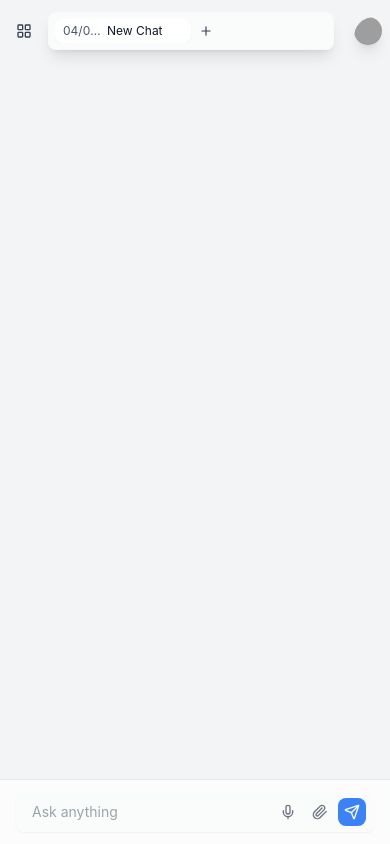
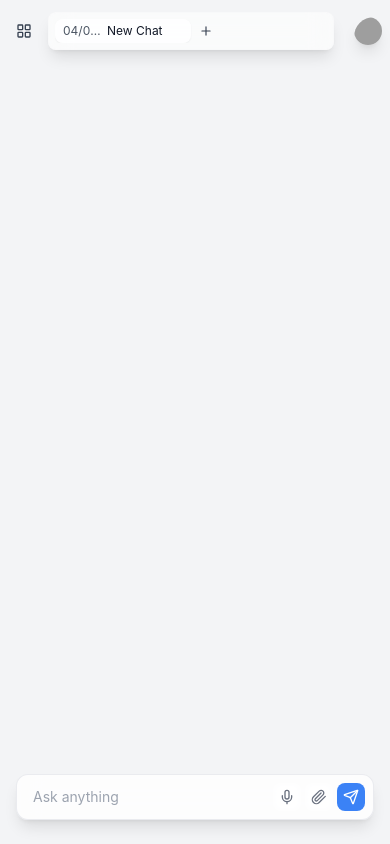
Before and after one commit to TheGrandNobody/edion-frontend, a React (Vite) app: page /chat in a window 390 px wide. Built offline with nearby package versions, Linux system fonts and the light colour scheme; grey boxes are pictures that could not be loaded; what @react-pdf/renderer would draw is missing.

Commit message:
Detach chat input field
The input field at the bottom of the chat interface will be detached from the bottom of the page, similar to a provided example.  This change will improve the visual layout and user experience.

```diff
--- a/src/pages/Chat.tsx
+++ b/src/pages/Chat.tsx
@@ -362,7 +362,7 @@ const Chat = () => {
           </button>
         </div>
 
-        <div className="flex-1 flex overflow-hidden">
+        <div className="flex-1 flex overflow-hidden relative">
           {activeTab.activePDF && (
             <div className="w-full md:w-1/2 border-r border-gray-200 dark:border-gray-800 overflow-hidden">
               <PDFViewer pdfUrl={activeTab.activePDF} darkMode={userSettings.darkMode} />
@@ -372,7 +372,7 @@ const Chat = () => {
           <div className={`flex-1 flex flex-col ${activeTab.activePDF ? 'hidden md:flex md:w-1/2' : 'w-full'}`}>
             <div
               ref={chatContainerRef}
-              className="flex-1 overflow-y-auto px-3 sm:px-4 py-4 sm:py-6 space-y-4 sm:space-y-6"
+              className="flex-1 overflow-y-auto px-3 sm:px-4 py-4 sm:py-6 space-y-4 sm:space-y-6 pb-28"
             >
               <div className="w-full mx-auto" style={{ maxWidth: 'min(100%, 800px)', width: '100%', padding: '0 4px', boxSizing: 'border-box' }}>
                 {activeTab.messages.map((message, index) => (
@@ -402,26 +402,28 @@ const Chat = () => {
               </div>
             </div>
 
-            <div className="p-3 sm:p-4 bg-white/70 dark:bg-black/70 border-t border-gray-200 dark:border-gray-800 backdrop-blur-md">
+            {/* Detached input field container */}
+            <div className="absolute bottom-6 left-0 right-0 px-3 sm:px-6">
               <div className="w-full mx-auto" style={{ maxWidth: 'min(100%, 800px)', width: '100%', padding: '0 4px', boxSizing: 'border-box' }}>
+                <div className="bg-white/80 dark:bg-gray-900/80 border border-gray-200/80 dark:border-gray-800/50 backdrop-blur-md rounded-xl shadow-lg">
                   <form onSubmit={handleSubmit} className="relative">
                     <input
                       type="text"
                       value={inputValue}
                       onChange={(e) => setInputValue(e.target.value)}
                       placeholder="Ask anything"
-                    className="w-full px-4 py-2.5 sm:py-3 pr-24 bg-gray-50/80 dark:bg-gray-900/80 rounded-lg focus:outline-none focus:ring-2 focus:ring-blue-500 text-sm text-gray-700 dark:text-gray-200 dark:placeholder-gray-400 shadow-sm backdrop-blur-sm"
+                      className="w-full px-4 py-3 sm:py-3.5 pr-24 bg-transparent rounded-xl focus:outline-none text-sm text-gray-700 dark:text-gray-200 dark:placeholder-gray-400"
                     />
                     <div className="absolute right-2 sm:right-3 top-1/2 -translate-y-1/2 flex items-center space-x-1 sm:space-x-2">
                       <button
                         type="button"
-                      className="p-1.5 sm:p-2 hover:bg-gray-200/70 dark:hover:bg-gray-800/70 rounded-lg text-gray-500 dark:text-gray-400 backdrop-blur-sm"
+                        className="p-1.5 sm:p-2 hover:bg-gray-100/70 dark:hover:bg-gray-800/70 rounded-lg text-gray-500 dark:text-gray-400 backdrop-blur-sm"
                       >
                         <Mic className="w-4 h-4 sm:w-5 sm:h-5" />
                       </button>
                       <button
                         type="button"
-                      className="p-1.5 sm:p-2 hover:bg-gray-200/70 dark:hover:bg-gray-800/70 rounded-lg text-gray-500 dark:text-gray-400 backdrop-blur-sm"
+                        className="p-1.5 sm:p-2 hover:bg-gray-100/70 dark:hover:bg-gray-800/70 rounded-lg text-gray-500 dark:text-gray-400 backdrop-blur-sm"
                       >
                         <Paperclip className="w-4 h-4 sm:w-5 sm:h-5" />
                       </button>
@@ -433,6 +435,7 @@ const Chat = () => {
                       </button>
                     </div>
                   </form>
+                </div>
               </div>
             </div>
           </div>
```
Lines whose indentation alone changed are shown as unchanged.
